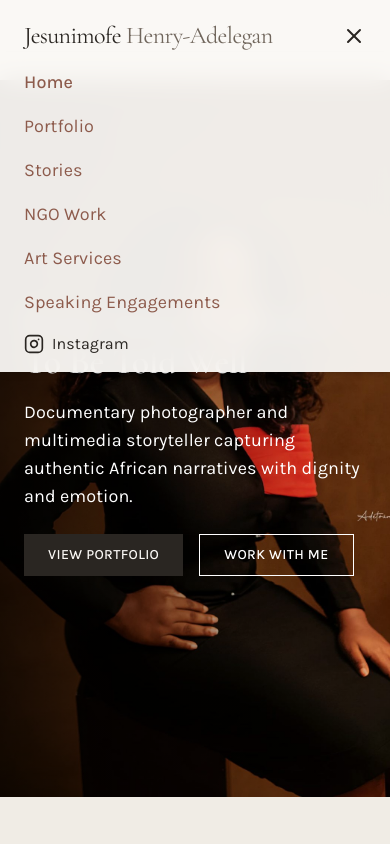
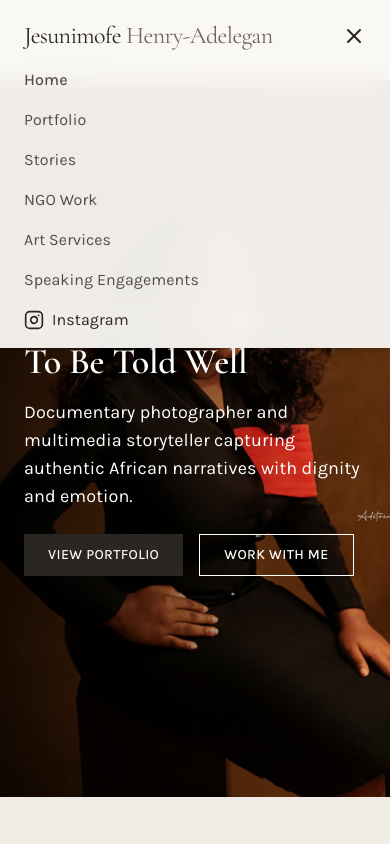
Before and after one commit to mofe125/jesunimofe, a React (Vite) app: page / in a window 390 px wide. Both pictures are taken after a click on the button "Open menu". Shown: the top 844 px of the page. Built offline with nearby package versions, Linux system fonts and the light colour scheme.

Commit message:
Changes
Co-authored-by: mofe125 <210016861+mofe125@users.noreply.github.com>

```diff
--- a/src/components/Navbar.tsx
+++ b/src/components/Navbar.tsx
@@ -78,8 +78,7 @@ const Navbar = () => {
               <Link
                 key={link.name}
                 to={link.path}
-                className={`text-lg ${isActive(link.path) ? "font-medium" : ""}`}
-                style={{ color: "#8D5B4C" }}
+                className={`text-base text-foreground/80 hover:text-foreground ${isActive(link.path) ? "text-foreground font-medium" : ""}`}
                 onClick={() => setIsMenuOpen(false)}
               >
                 {link.name}
```
